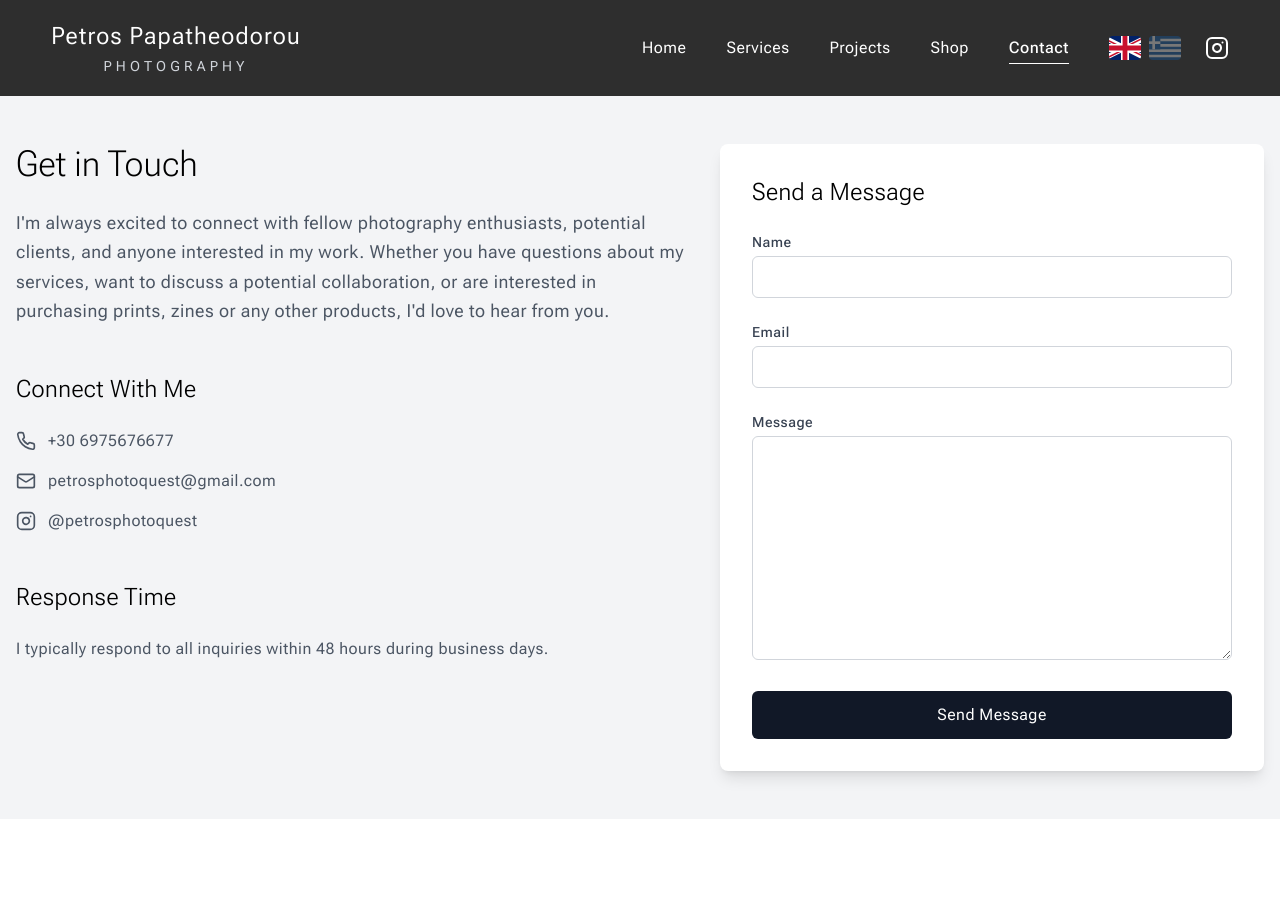
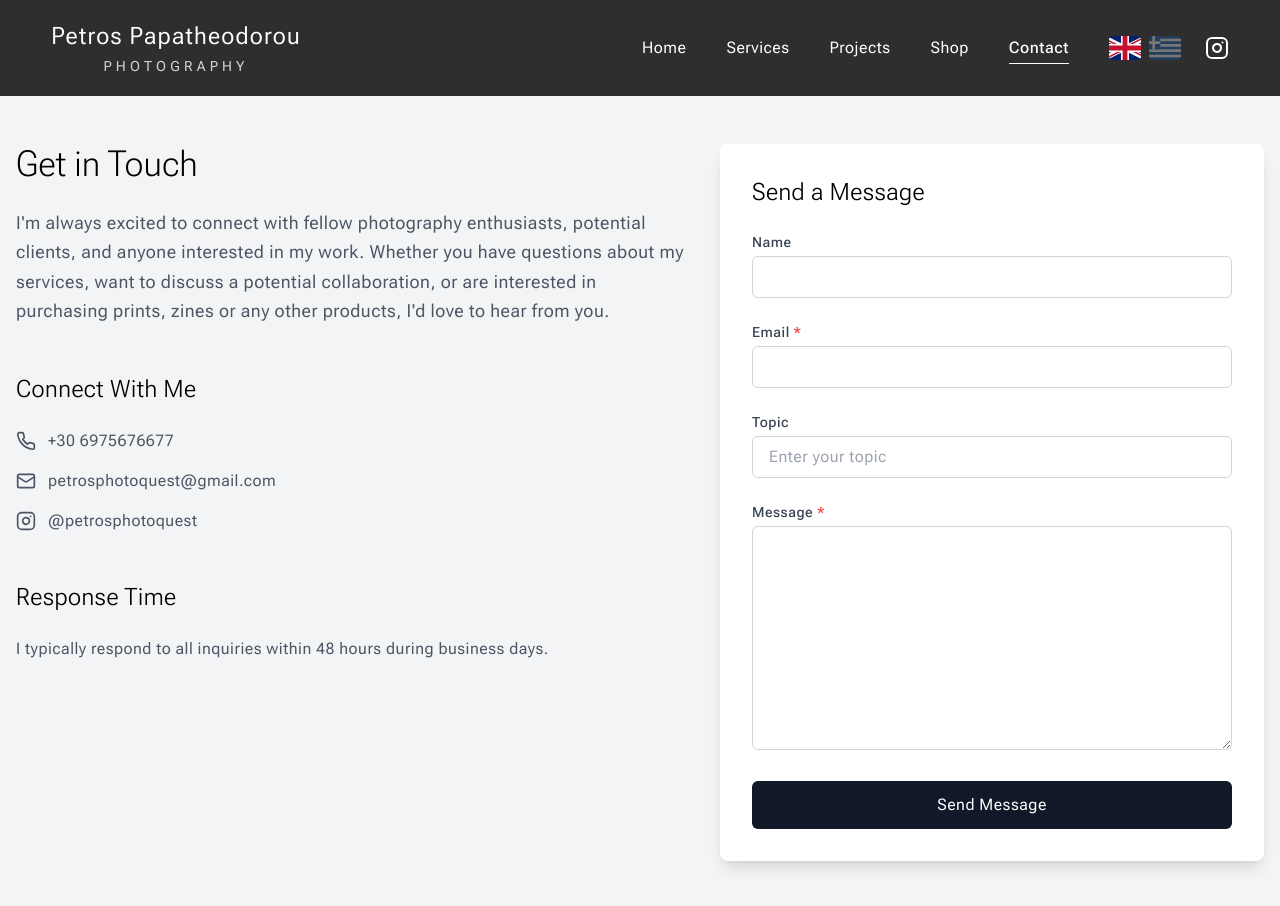
Before and after one commit to subamanis/petrosphotoquest, a React (Vite) app in the folder frontend/: page /contact in a window 1280 px wide. Shown: the top 906 px of the page. Before the commit the page ends 819 px from the top, so only its background shows below. Built offline with nearby package versions, Linux system fonts and the light colour scheme; no server answers.

Commit message:
added topic to contact form

```diff
--- a/frontend/src/pages/contactPage/ContactPage.tsx
+++ b/frontend/src/pages/contactPage/ContactPage.tsx
@@ -5,6 +5,7 @@ const ContactPage = () => {
   const [formData, setFormData] = useState({
     name: '',
     email: '',
+    topic: '',
     message: ''
   });
   const [isSubmitting, setIsSubmitting] = useState(false);
@@ -18,10 +19,10 @@ const ContactPage = () => {
     await new Promise(resolve => setTimeout(resolve, 1000));
     setSubmitted(true);
     setIsSubmitting(false);
-    setFormData({ name: '', email: '', message: '' });
+    setFormData({ name: '', email: '', topic: '', message: '' });
   };
 
-  const handleChange = (e: React.ChangeEvent<HTMLInputElement | HTMLTextAreaElement | HTMLSelectElement>) => {
+  const handleChange = (e: React.ChangeEvent<HTMLInputElement | HTMLTextAreaElement>) => {
     setFormData(prev => ({
       ...prev,
       [e.target.name]: e.target.value
@@ -112,14 +113,13 @@ const ContactPage = () => {
                     name="name"
                     value={formData.name}
                     onChange={handleChange}
-                    required
                     className="w-full px-4 py-2 border border-gray-300 rounded-md focus:ring-2 focus:ring-gray-900 focus:border-transparent"
                   />
                 </div>
 
                 <div>
                   <label htmlFor="email" className="block text-sm font-medium text-gray-700 mb-1">
-                    Email
+                    Email <span className="text-red-500">*</span>
                   </label>
                   <input
                     type="email"
@@ -133,8 +133,23 @@ const ContactPage = () => {
                 </div>
 
                 <div>
+                  <label htmlFor="topic" className="block text-sm font-medium text-gray-700 mb-1">
+                    Topic
+                  </label>
+                  <input
+                    type="text"
+                    id="topic"
+                    name="topic"
+                    value={formData.topic}
+                    onChange={handleChange}
+                    placeholder="Enter your topic"
+                    className="w-full px-4 py-2 border border-gray-300 rounded-md focus:ring-2 focus:ring-gray-900 focus:border-transparent"
+                  />
+                </div>
+
+                <div>
                   <label htmlFor="message" className="block text-sm font-medium text-gray-700 mb-1">
-                    Message
+                    Message <span className="text-red-500">*</span>
                   </label>
                   <textarea
                     id="message"
--- a/frontend/src/pages/servicesPage/ServicesPage.tsx
+++ b/frontend/src/pages/servicesPage/ServicesPage.tsx
@@ -73,9 +73,12 @@ const ServicesPage = () => {
           <p className="text-gray-600 mb-8">
             Let's discuss your photography needs and create a custom package that's perfect for you.
           </p>
-          <button className="bg-gray-900 text-white px-8 py-3 rounded hover:bg-gray-800 transition-colors">
-            Contact Us
-          </button>
+          <Link
+            to="/contact"
+            className="inline-block bg-gray-900 text-white px-8 py-3 rounded hover:bg-gray-800 transition-colors"
+          >
+            Contact Me
+          </Link>
         </div>
       </div>
     </div>
```
